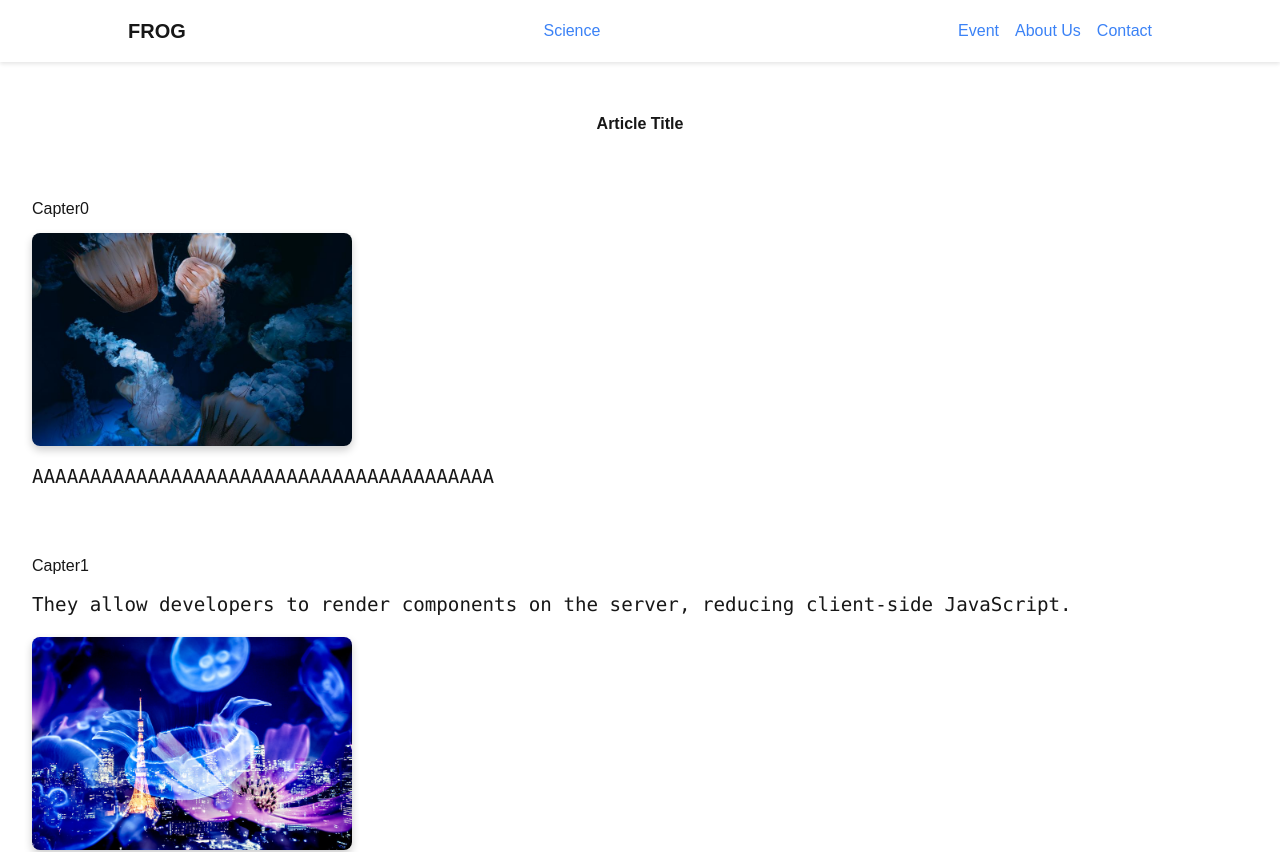
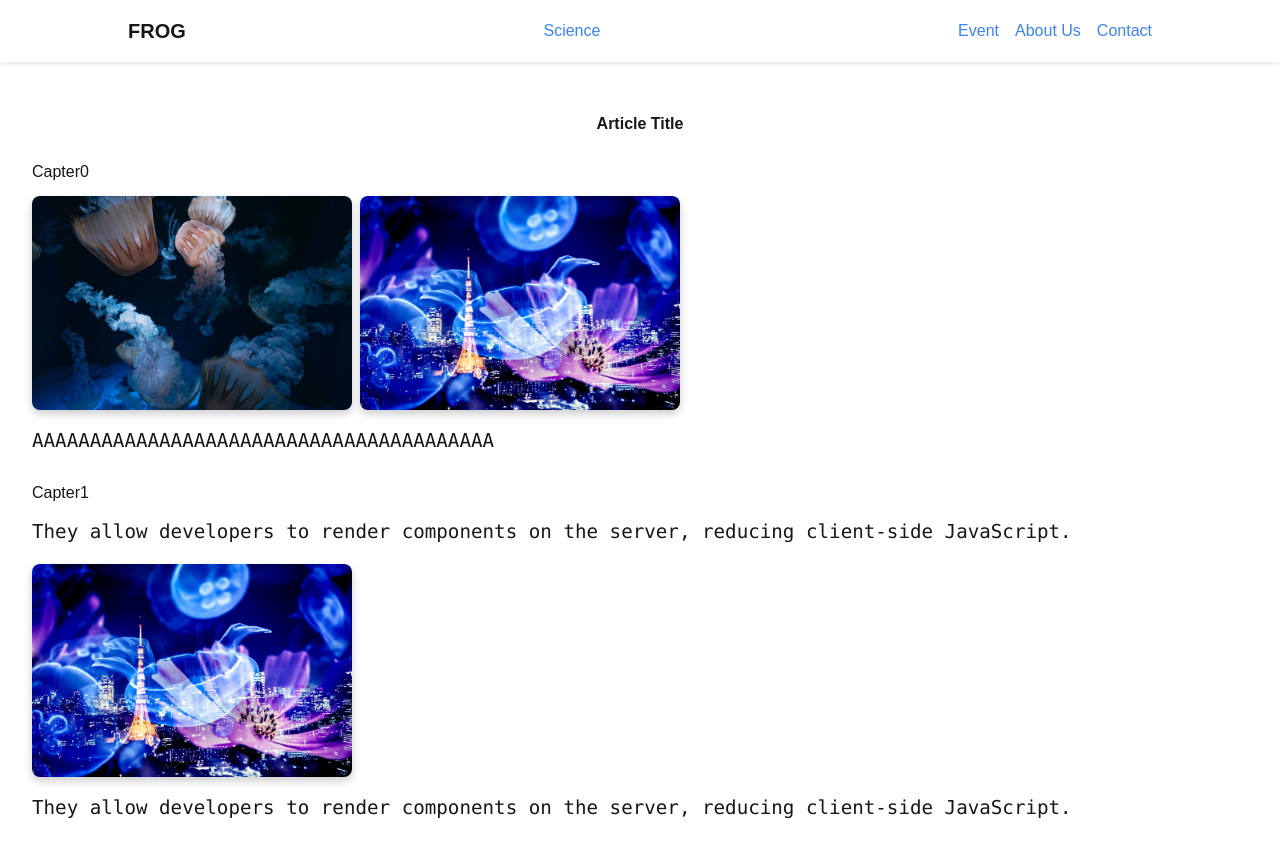
Before and after one commit to OkamotoRyotaro/NextJS, a Next.js app in the folder website/: page /contents/Science in a window 1280 px wide. Shown: the top 852 px of the page. Built offline with nearby package versions, Linux system fonts and the light colour scheme.

Commit message:
画像の横並びが可能になる

```diff
--- a/website/src/app/contents/Science/Chapter.tsx
+++ b/website/src/app/contents/Science/Chapter.tsx
@@ -8,7 +8,9 @@ interface ChapterProps {
 
 export const Chapter = (props: ChapterProps) => {
   return (
-    <p className={style.articleChapter}>{props.chapterName}</p>
+    <div className={style.articleChapterBox}>
+      <p className={style.articleChapter}>{props.chapterName}</p>
+    </div>
   )
 }
 
--- a/website/src/app/contents/Science/SciencePageTemplate.tsx
+++ b/website/src/app/contents/Science/SciencePageTemplate.tsx
@@ -37,14 +37,18 @@ export const SciencePageTemplate = (props: SciencePageTemplateProps) => {
               break;
             case "Image":
               return (
-                <Image
-                  key={index}
-                  src={`${dirPath}/${content.content}`}
-                  alt={`Image ${index + 1}`}
-                  width={800}
-                  height={400}
-                  className={style.articleImage}
-                />
+                <div key={index} className={style.articleImageBox}>
+                  {content.content.split(" ").map((path, jindex) => (
+                    <Image
+                      key={jindex}
+                      src={`${dirPath}/${path}`}
+                      alt={`Image ${jindex + 1}`}
+                      width={800}
+                      height={400}
+                      className={style.articleImage}
+                    />
+                  ))}
+                </div>
               )
             case "Chapter":
               return (
--- a/website/src/app/style/article.module.css
+++ b/website/src/app/style/article.module.css
@@ -5,9 +5,15 @@
 }
 
 .articleChapter {
-  margin-top: 5%;
   font-size: 30;
+}
+
+.articleChapterBox {
+  margin-top: 2%;
   margin-bottom: 1%;
+  border-bottom-color: "#AAAAAA";
+  border-bottom-width: 1;
+
 }
 
 .articleImage {
@@ -17,6 +23,13 @@
   box-shadow: 0 4px 8px rgba(0, 0, 0, 0.2);
 }
 
+.articleImageBox {
+  text-align: center;
+  display: flex;
+  gap: 1%;
+  max-width: 100vh;
+}
+
 .articleText {
   font-size: 1.2rem;
   line-height: 1.6;
```
Also changed, not shown: website/public/science/article0/article.txt.
